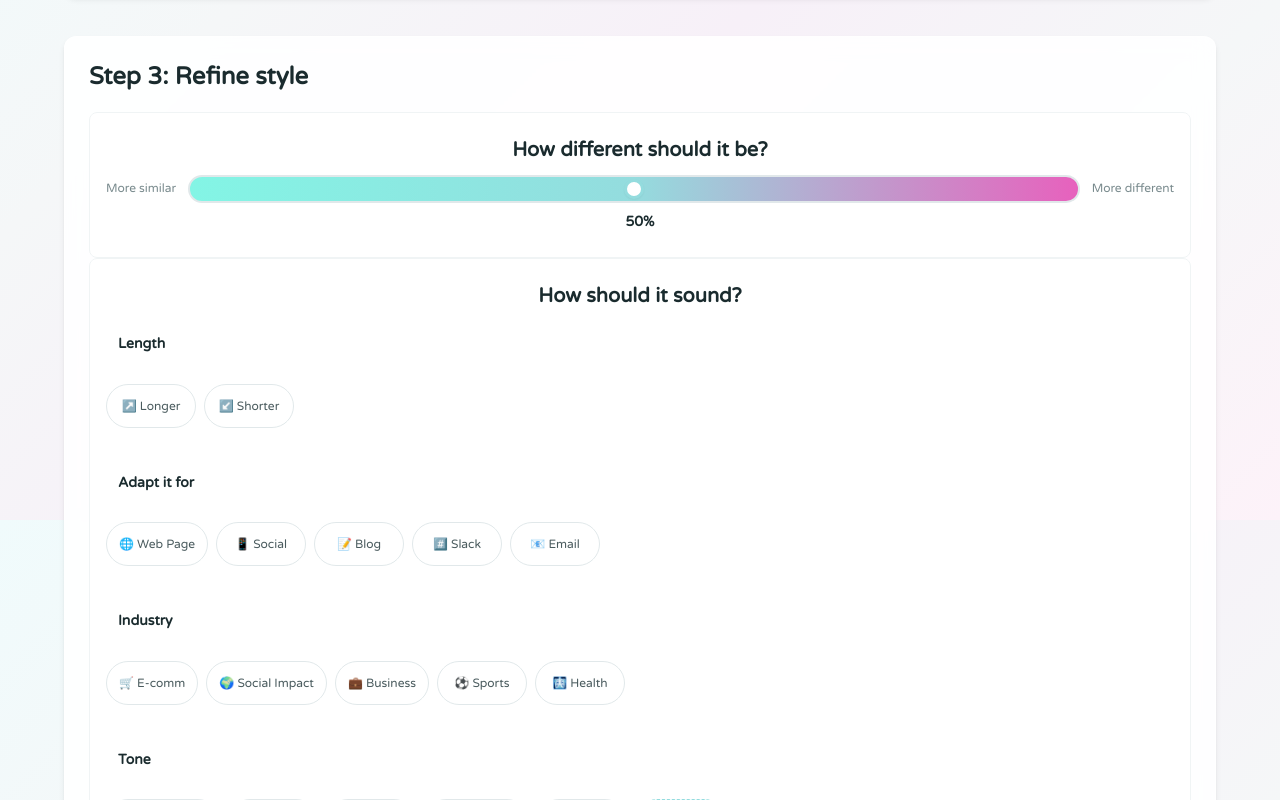
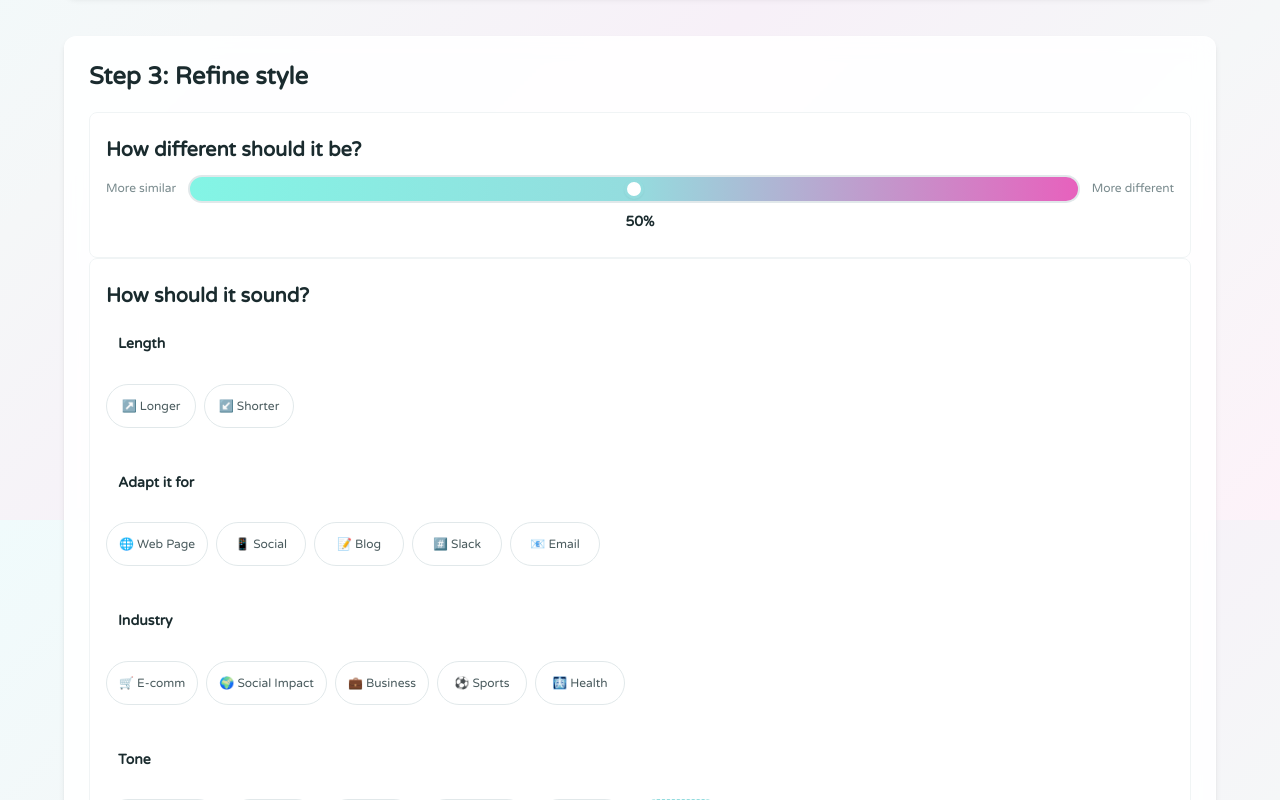
Before and after one commit to cd-space-dot-dot/web-copy-polisher-frontend, a React (Vite) app: page / in a window 1280 px wide. Shown: the part 1080-1880 px from the top of the page. Built offline with nearby package versions, Linux system fonts and the light colour scheme; a web font is replaced by a local one.

Commit message:
added a tone chip, changed 2 headers to left align

```diff
--- a/src/components/ChipSelector.jsx
+++ b/src/components/ChipSelector.jsx
@@ -177,6 +177,7 @@ export default function ChipSelector({ selectedChips, onChipsChange }) {
         { value: "gentle", label: "🕊️ Gentle" },
         { value: "serious", label: "🎯 Serious" },
         { value: "playful", label: "😄 Playful" },
+        { value: "uncaring", label: "🤷🏽 Uncaring" },
         { value: "humble", label: "🙏 Humble" },
         { value: "diplomatic", label: "🤝 Diplomatic" },
         { value: "exclusive", label: "💎 Exclusive" },
--- a/src/index.css
+++ b/src/index.css
@@ -553,7 +553,7 @@ button:focus {
 }
 
 .chip-selector-description {
-  text-align: center;
+  text-align: left;
   margin-top: var(--space-2);
   margin-bottom: var(--space-2);
 }
@@ -1160,7 +1160,7 @@ textarea {
 }
 
 .slider-description {
-  text-align: center;
+  text-align: left;
   margin-top: var(--space-2);
   margin-bottom: var(--space-2);
 }
```
